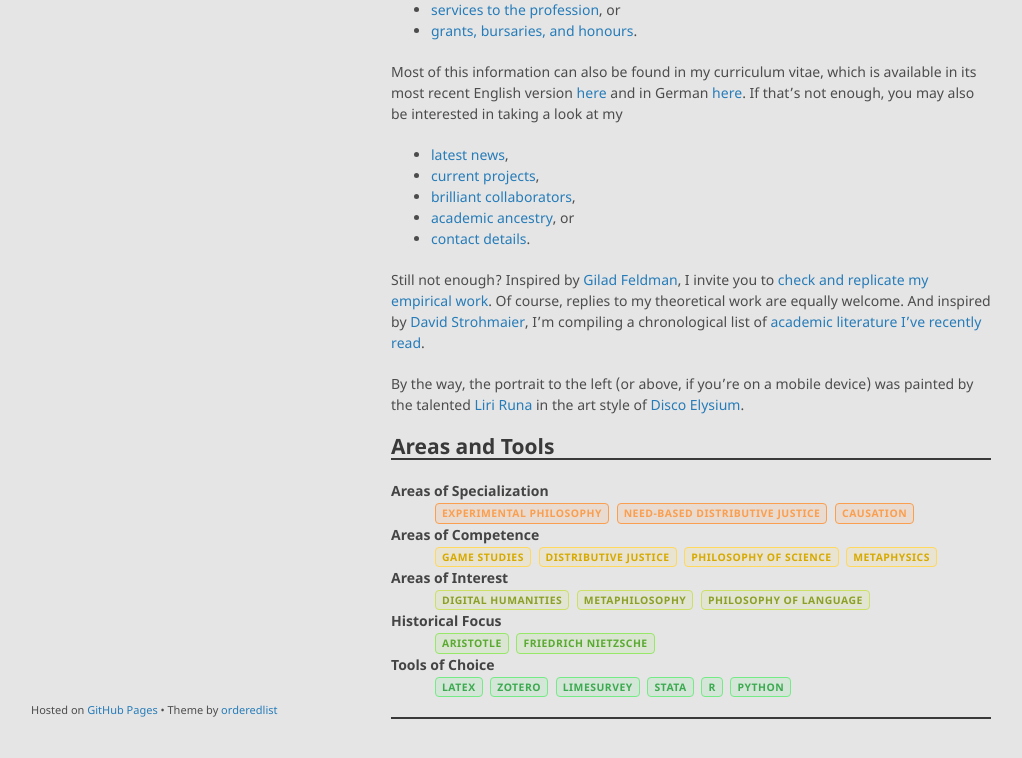
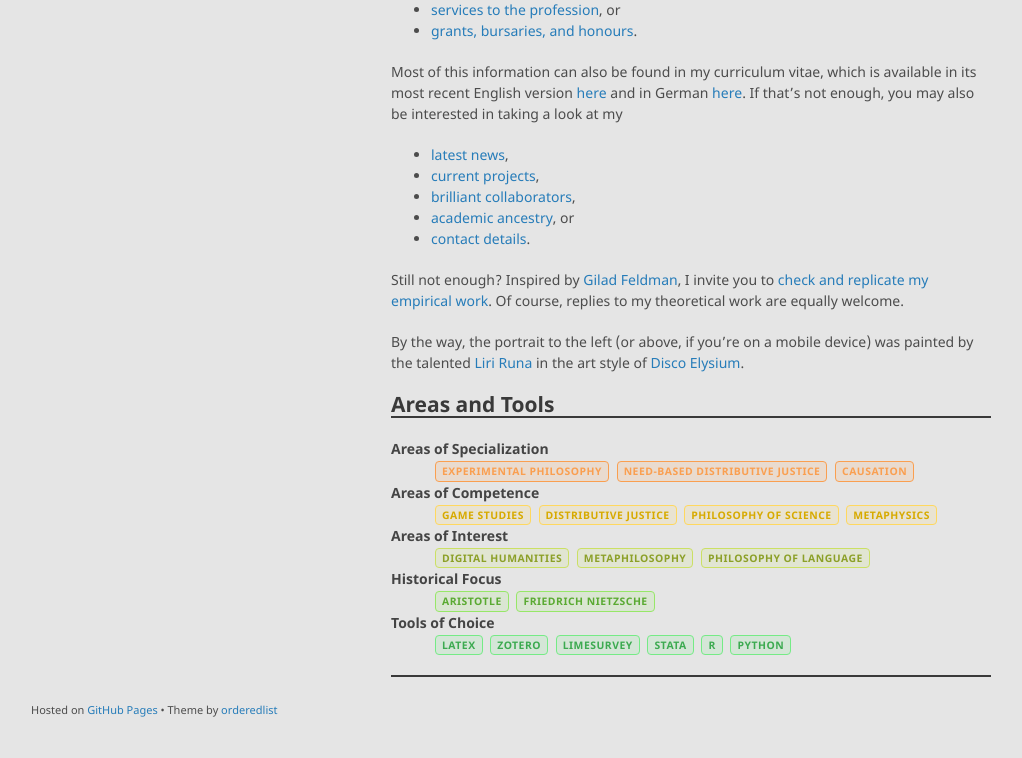
Before and after one commit to alephmembeth/alephmembeth.github.io, a Jekyll site: the page built from index.md, in a window 1280 px wide and 1184 px high. Shown: the part 395-1153 px from the top of the window, without its empty margins (129-1151 px from the left). Built offline with Jekyll 4.4.1, drawn with Linux system fonts in a browser that asks for light colours.

Commit message:
Update index.md

```diff
--- a/index.md
+++ b/index.md
@@ -23,7 +23,7 @@
 + [academic ancestry](./ancestry.md), or
 + [contact details](./contact.md).
 
-Still not enough? Inspired by [Gilad Feldman](https://mgto.org/check-me-replicate-me/), I invite you to [check and replicate my empirical work](./check.md). Of course, replies to my theoretical work are equally welcome. And inspired by [David Strohmaier](https://dstrohmaier.com/lists/), I’m compiling a chronological list of [academic literature I’ve recently read](./reading.md).
+Still not enough? Inspired by [Gilad Feldman](https://mgto.org/check-me-replicate-me/), I invite you to [check and replicate my empirical work](./check.md). Of course, replies to my theoretical work are equally welcome.
 
 By the way, the portrait to the left (or above, if you’re on a mobile device) was painted by the talented [Liri Runa](https://linktr.ee/liri_runa) in the art style of [Disco Elysium](https://discoelysium.com/).
 
```
